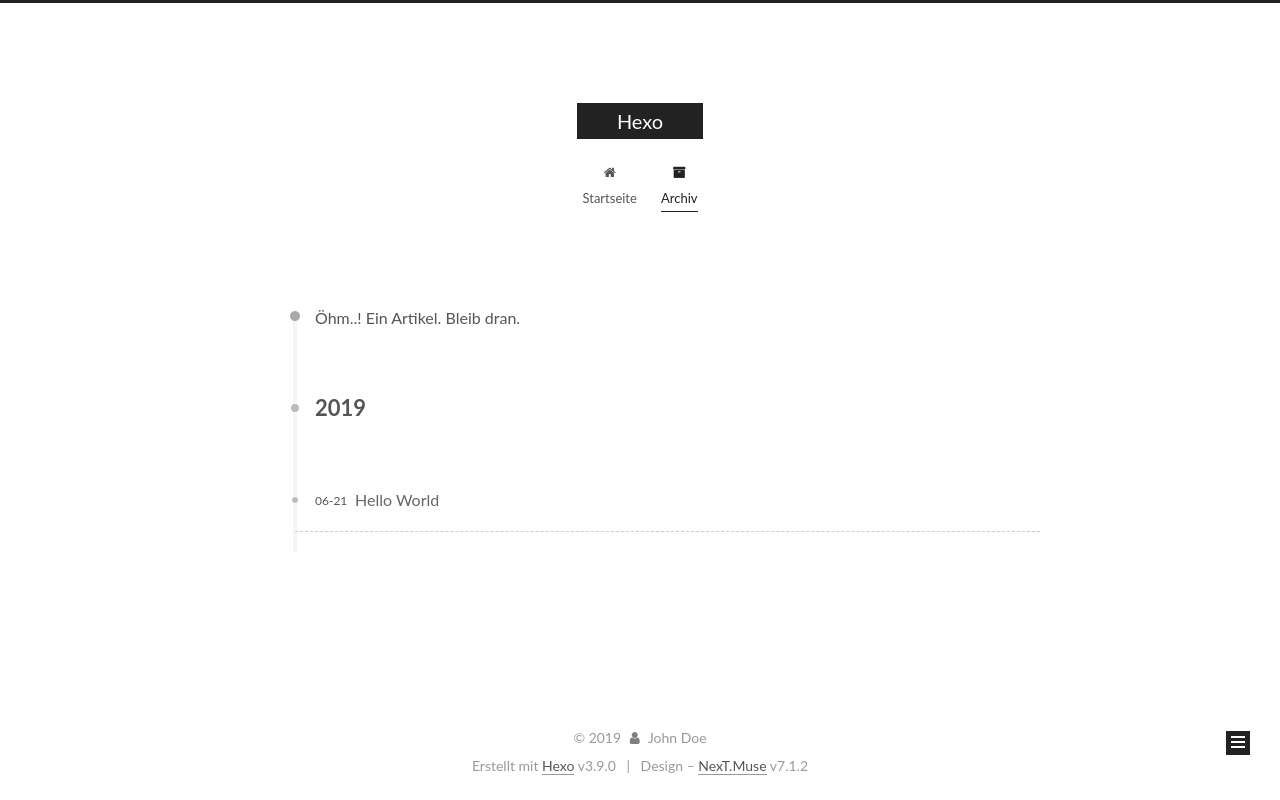
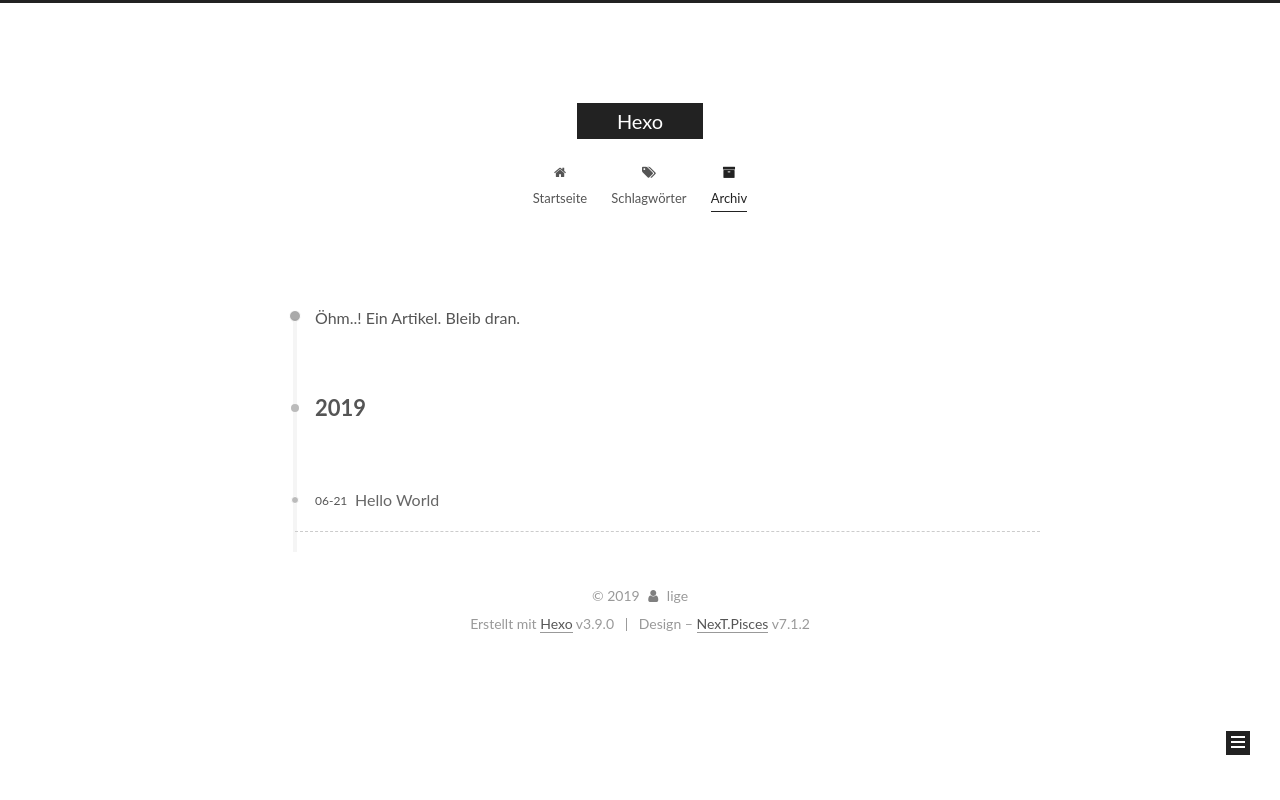
Before and after one commit to liulicyou/liulicyou.github.io, a plain HTML site: page archives/2019/06/index.html in a window 1280 px wide. Drawn offline with Linux system fonts and the light colour scheme.

Commit message:
Site updated: 2019-06-21 01:12:50

```diff
--- a/2019/06/21/hello-world/index.html
+++ b/2019/06/21/hello-world/index.html
@@ -14,7 +14,7 @@
 
 
 
-<html class="theme-next muse use-motion" lang>
+<html class="theme-next pisces use-motion" lang>
 <head><meta name="generator" content="Hexo 3.9.0">
   <meta charset="UTF-8">
 <meta http-equiv="X-UA-Compatible" content="IE=edge">
@@ -72,7 +72,7 @@
   var NexT = window.NexT || {};
   var CONFIG = {
     root: '/',
-    scheme: 'Muse',
+    scheme: 'Pisces',
     version: '7.1.2',
     sidebar: {"position":"left","display":"post","offset":12,"onmobile":false,"dimmer":false},
     back2top: true,
@@ -229,6 +229,23 @@
 
 
 
+          <li class="menu-item menu-item-tags">
+
+
+
+
+
+
+
+
+
+    <a href="/tags/" rel="section"><i class="menu-item-icon fa fa-fw fa-tags"></i> <br>Schlagwörter</a>
+
+  </li>
+
+
+
+
           <li class="menu-item menu-item-archives">
 
 
@@ -251,9 +268,6 @@
 
 
 
-
-
-
 </nav>
 
 
@@ -271,6 +285,9 @@
     <main id="main" class="main">
       <div class="main-inner">
         <div class="content-wrap">
+
+
+
 
           <div id="content" class="content">
 
@@ -540,7 +557,7 @@
   <span class="with-love" id="animate">
     <i class="fa fa-user"></i>
   </span>
-  <span class="author" itemprop="copyrightHolder">John Doe</span>
+  <span class="author" itemprop="copyrightHolder">lige</span>
 
 
 
@@ -556,7 +573,7 @@
 
 
 
-  <div class="theme-info">Design – <a href="https://theme-next.org" class="theme-link" rel="noopener" target="_blank">NexT.Muse</a> v7.1.2</div>
+  <div class="theme-info">Design – <a href="https://theme-next.org" class="theme-link" rel="noopener" target="_blank">NexT.Pisces</a> v7.1.2</div>
 
 
 
@@ -649,7 +666,9 @@
 
 
 
-  <script src="/js/schemes/muse.js?v=7.1.2"></script>
+  <script src="/js/affix.js?v=7.1.2"></script>
+
+  <script src="/js/schemes/pisces.js?v=7.1.2"></script>
 
 
 
--- a/archives/2019/06/index.html
+++ b/archives/2019/06/index.html
@@ -14,7 +14,7 @@
 
 
 
-<html class="theme-next muse use-motion" lang>
+<html class="theme-next pisces use-motion" lang>
 <head><meta name="generator" content="Hexo 3.9.0">
   <meta charset="UTF-8">
 <meta http-equiv="X-UA-Compatible" content="IE=edge">
@@ -72,7 +72,7 @@
   var NexT = window.NexT || {};
   var CONFIG = {
     root: '/',
-    scheme: 'Muse',
+    scheme: 'Pisces',
     version: '7.1.2',
     sidebar: {"position":"left","display":"post","offset":12,"onmobile":false,"dimmer":false},
     back2top: true,
@@ -225,6 +225,23 @@
 
 
 
+          <li class="menu-item menu-item-tags">
+
+
+
+
+
+
+
+
+
+    <a href="/tags/" rel="section"><i class="menu-item-icon fa fa-fw fa-tags"></i> <br>Schlagwörter</a>
+
+  </li>
+
+
+
+
           <li class="menu-item menu-item-archives menu-item-active">
 
 
@@ -247,22 +264,6 @@
 
 
 
-
-
-
-
-
-
-
-
-
-
-
-
-
-
-
-
 </nav>
 
 
@@ -280,6 +281,25 @@
     <main id="main" class="main">
       <div class="main-inner">
         <div class="content-wrap">
+
+
+
+
+
+
+
+
+
+
+
+
+
+
+
+
+
+
+
 
           <div id="content" class="content">
 
@@ -441,7 +461,7 @@
   <span class="with-love" id="animate">
     <i class="fa fa-user"></i>
   </span>
-  <span class="author" itemprop="copyrightHolder">John Doe</span>
+  <span class="author" itemprop="copyrightHolder">lige</span>
 
 
 
@@ -457,7 +477,7 @@
 
 
 
-  <div class="theme-info">Design – <a href="https://theme-next.org" class="theme-link" rel="noopener" target="_blank">NexT.Muse</a> v7.1.2</div>
+  <div class="theme-info">Design – <a href="https://theme-next.org" class="theme-link" rel="noopener" target="_blank">NexT.Pisces</a> v7.1.2</div>
 
 
 
@@ -550,7 +570,9 @@
 
 
 
-  <script src="/js/schemes/muse.js?v=7.1.2"></script>
+  <script src="/js/affix.js?v=7.1.2"></script>
+
+  <script src="/js/schemes/pisces.js?v=7.1.2"></script>
 
 
 
```
Also changed, not shown: archives/2019/index.html (+43 -21 lines), archives/index.html (+43 -21 lines), index.html (+27 -8 lines).
